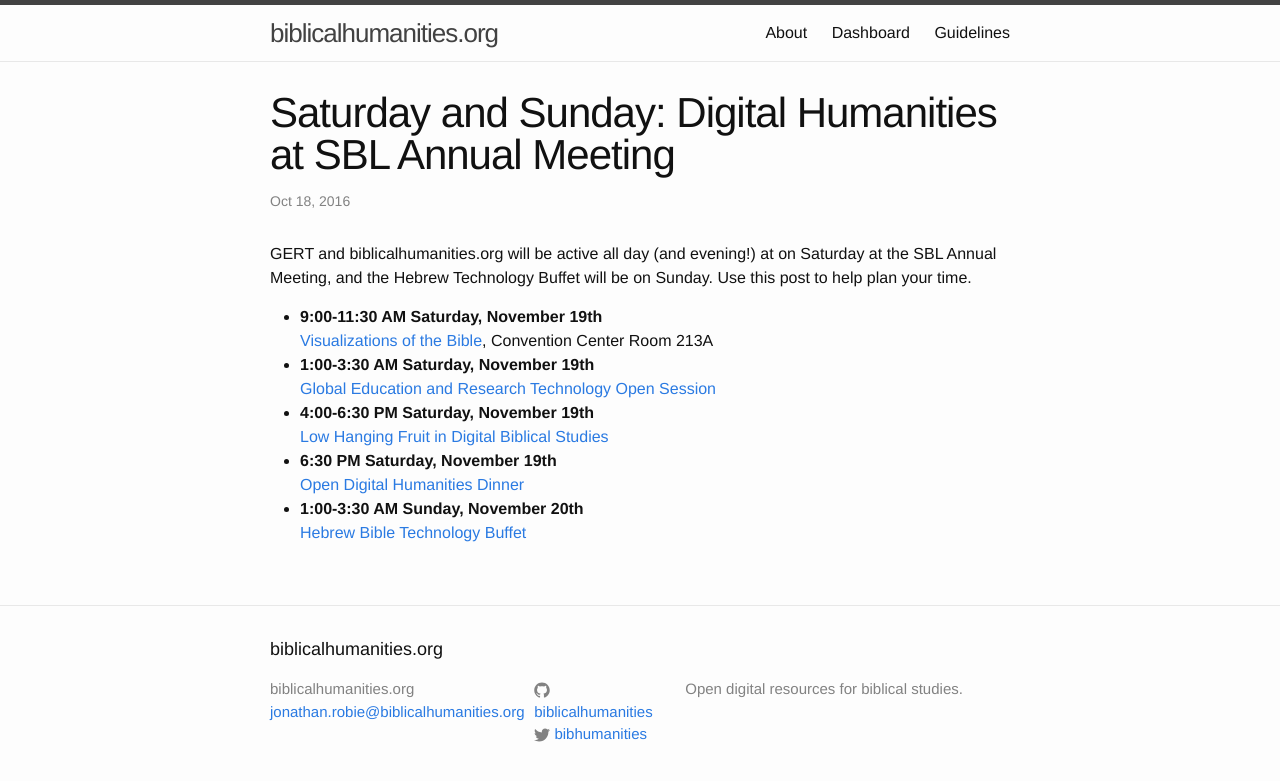
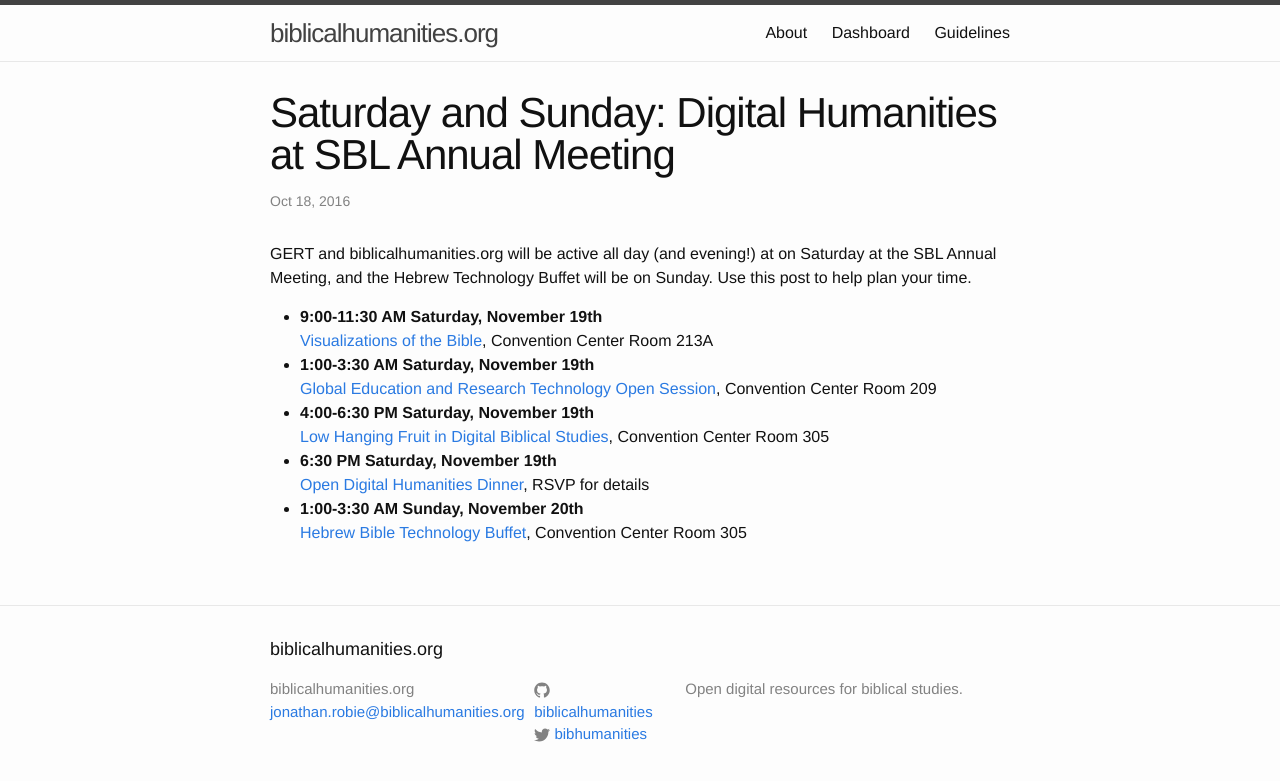
Before and after one commit to biblicalhumanities/biblicalhumanities.github.io, a Jekyll site: the page built from _posts/2016-10-18-saturday-sunday-with-gert.markdown, in a window 1280 px wide. Shown: the top 781 px of the page. Built offline with Jekyll 4.4.1, drawn with Linux system fonts in a browser that asks for light colours.

Commit message:
Added time and place to the table.

```diff
--- a/_posts/2016-10-18-saturday-sunday-with-gert.markdown
+++ b/_posts/2016-10-18-saturday-sunday-with-gert.markdown
@@ -9,10 +9,10 @@ GERT and biblicalhumanities.org will be active all day (and evening!) at on Satu
 - **9:00-11:30 AM Saturday, November 19th**<br/>
   [Visualizations of the Bible](./2016/10/16/bible-and-visual-art.html), Convention Center Room 213A
 - **1:00-3:30 AM Saturday, November 19th**<br/>
-  [Global Education and Research Technology Open Session](./2016/10/17/general-technology-buffet.html)
+  [Global Education and Research Technology Open Session](./2016/10/17/general-technology-buffet.html), Convention Center Room 209
 - **4:00-6:30 PM Saturday, November 19th**<br/>
-  [Low Hanging Fruit in Digital Biblical Studies](./2016/10/17/low-hanging-fruit.html)
+  [Low Hanging Fruit in Digital Biblical Studies](./2016/10/17/low-hanging-fruit.html), Convention Center Room 305
 - **6:30 PM Saturday, November 19th**<br/>
-  [Open Digital Humanities Dinner](./2016/10/18/open-data-dinner.html)
+  [Open Digital Humanities Dinner](./2016/10/18/open-data-dinner.html), RSVP for details
 - **1:00-3:30 AM Sunday, November 20th**<br/>
-  [Hebrew Bible Technology Buffet](./2016/10/17/hebrew-technology-buffet.html)
+  [Hebrew Bible Technology Buffet](./2016/10/17/hebrew-technology-buffet.html), Convention Center Room 305
```
